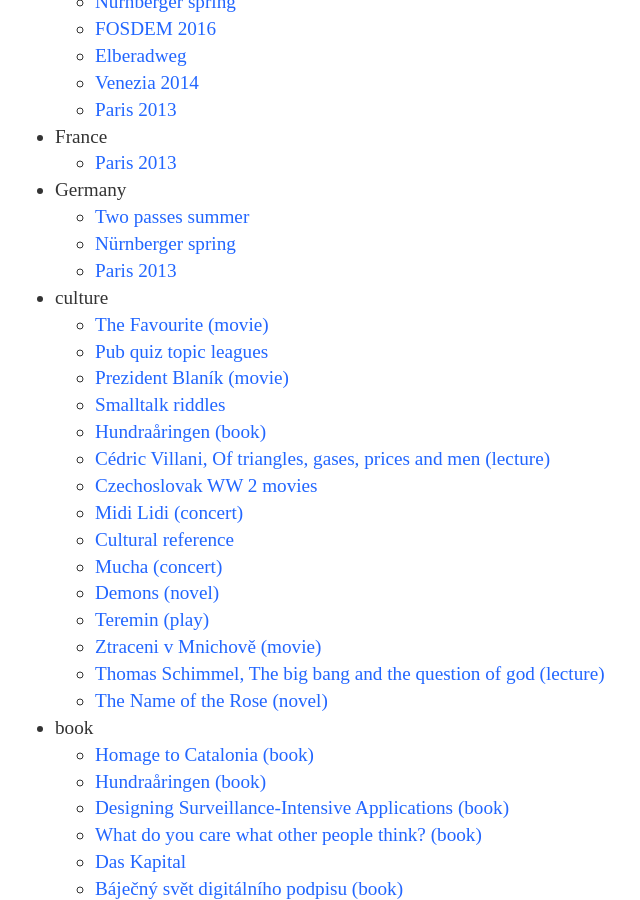
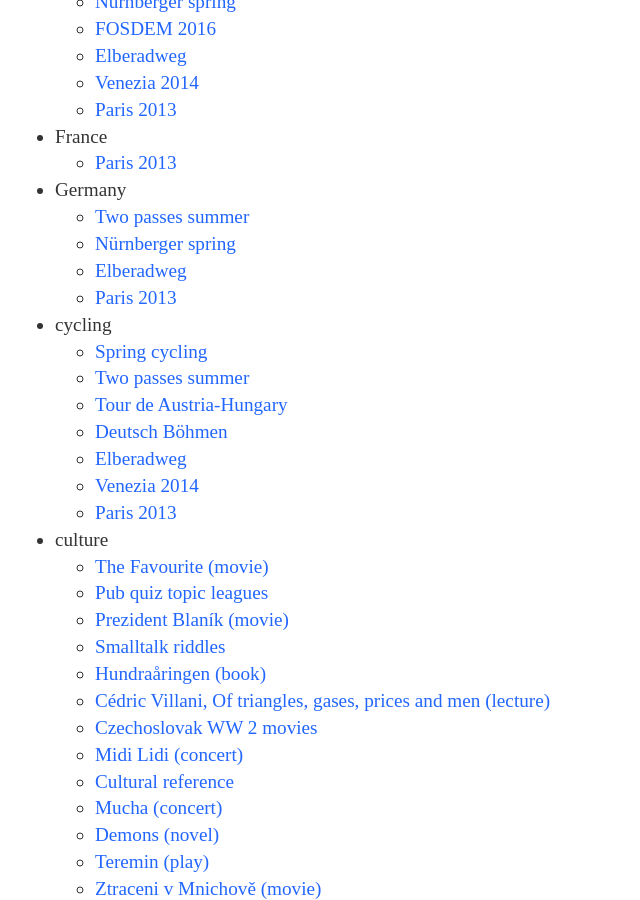
Before and after one commit to Werkov/Werkov.github.io, a Jekyll site: the page built from tags.md, in a window 1280 px wide and 900 px high, scrolled down 1171 px. Shown: the whole window, without its empty margins (300-940 px from the left). Built offline with Jekyll 4.4.1, drawn with Linux system fonts in a browser that asks for light colours; some of the changed text lies outside the part shown.

Commit message:
Add cycling tag

```diff
--- a/_posts/2013-07-30-paris.md
+++ b/_posts/2013-07-30-paris.md
@@ -1,6 +1,6 @@
 ---
 title: Paris 2013
-tags: travel France Germany
+tags: travel France Germany cycling
 layout: post
 ---
 
--- a/_posts/2014-08-20-venezia.md
+++ b/_posts/2014-08-20-venezia.md
@@ -1,6 +1,6 @@
 ---
 title: Venezia 2014
-tags: travel Italy Slovenia Austria
+tags: travel Italy Slovenia Austria cycling
 layout: post
 ---
 
--- a/_posts/2015-08-06-elberadweb.md
+++ b/_posts/2015-08-06-elberadweb.md
@@ -1,7 +1,7 @@
 ---
 layout: post
 title: Elberadweg
-tags: travel
+tags: travel cycling Germany
 ---
 
 ## Route planning
--- a/_posts/2016-07-06-deutsch-boehmen.md
+++ b/_posts/2016-07-06-deutsch-boehmen.md
@@ -1,7 +1,7 @@
 ---
 layout: post
 title: Deutsch Böhmen
-tags: travel Poland calibration
+tags: travel Poland calibration cycling
 ---
 
 Few random notes from a calibration trip to the region of
--- a/_posts/2016-08-03-tdah.md
+++ b/_posts/2016-08-03-tdah.md
@@ -1,7 +1,7 @@
 ---
 layout: post
 title: Tour de Austria-Hungary
-tags: travel Slovakia Hungary Austria
+tags: travel Slovakia Hungary Austria cycling
 ---
 
 ## Day 00 (2016-07-24)
--- a/_posts/2019-03-31-mallorca.md
+++ b/_posts/2019-03-31-mallorca.md
@@ -1,7 +1,7 @@
 ---
 layout: post
 title: Spring cycling
-tags: Spain Mallorca bicycle island travel
+tags: Spain Mallorca cycling island travel
 ---
 
 > Getting your rear wheel stuck in a tram rail in Sollér, that's Mallorca.
```
